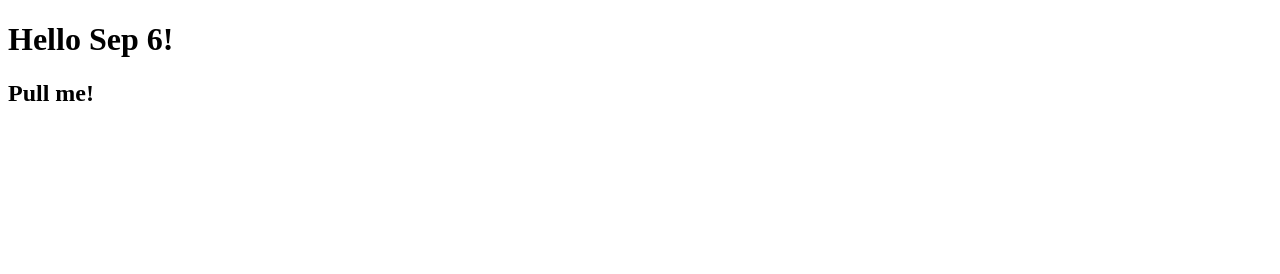
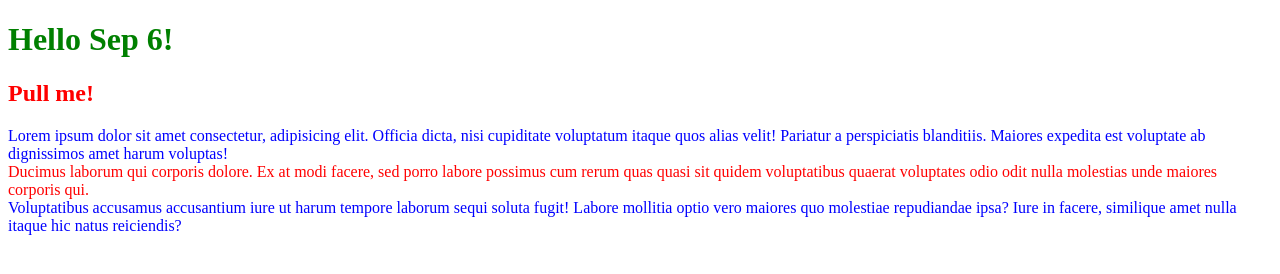
Before and after one commit to ValRCS/Sep6, a plain HTML site: page index.html in a window 1280 px wide. Drawn offline with Linux system fonts and the light colour scheme.

Commit message:
added Style.CSS

```diff
--- a/index.html
+++ b/index.html
@@ -5,9 +5,14 @@
     <meta name="viewport" content="width=device-width, initial-scale=1.0">
     <meta http-equiv="X-UA-Compatible" content="ie=edge">
     <title>Sep6</title>
+    <link href="https://fonts.googleapis.com/css?family=Lobster" rel="stylesheet" type="text/css">
+    <link rel="stylesheet" href="styles/style.css">
 </head>
 <body>
     <h1>Hello Sep 6!</h1>
-    <h2>Pull me!</h2>
+    <h2 style="color:red;">Pull me!</h2>
+    <div class="blue-text">Lorem ipsum dolor sit amet consectetur, adipisicing elit. Officia dicta, nisi cupiditate voluptatum itaque quos alias velit! Pariatur a perspiciatis blanditiis. Maiores expedita est voluptate ab dignissimos amet harum voluptas!</div>
+    <div class="red-text">Ducimus laborum qui corporis dolore. Ex at modi facere, sed porro labore possimus cum rerum quas quasi sit quidem voluptatibus quaerat voluptates odio odit nulla molestias unde maiores corporis qui.</div>
+    <div class="blue-text">Voluptatibus accusamus accusantium iure ut harum tempore laborum sequi soluta fugit! Labore mollitia optio vero maiores quo molestiae repudiandae ipsa? Iure in facere, similique amet nulla itaque hic natus reiciendis?</div>
 </body>
 </html>
--- /dev/null
+++ b/styles/style.css
@@ -0,0 +1,9 @@
+h1 {
+    color: green;
+}
+.blue-text {
+    color: blue;
+}
+.red-text {
+    color: red;
+}
```
